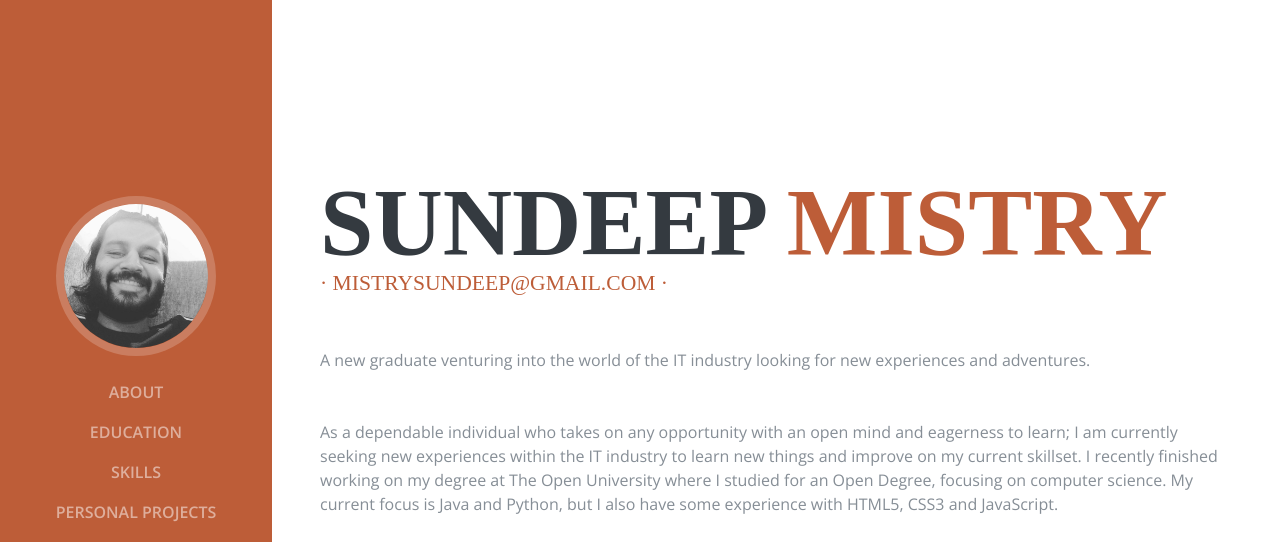
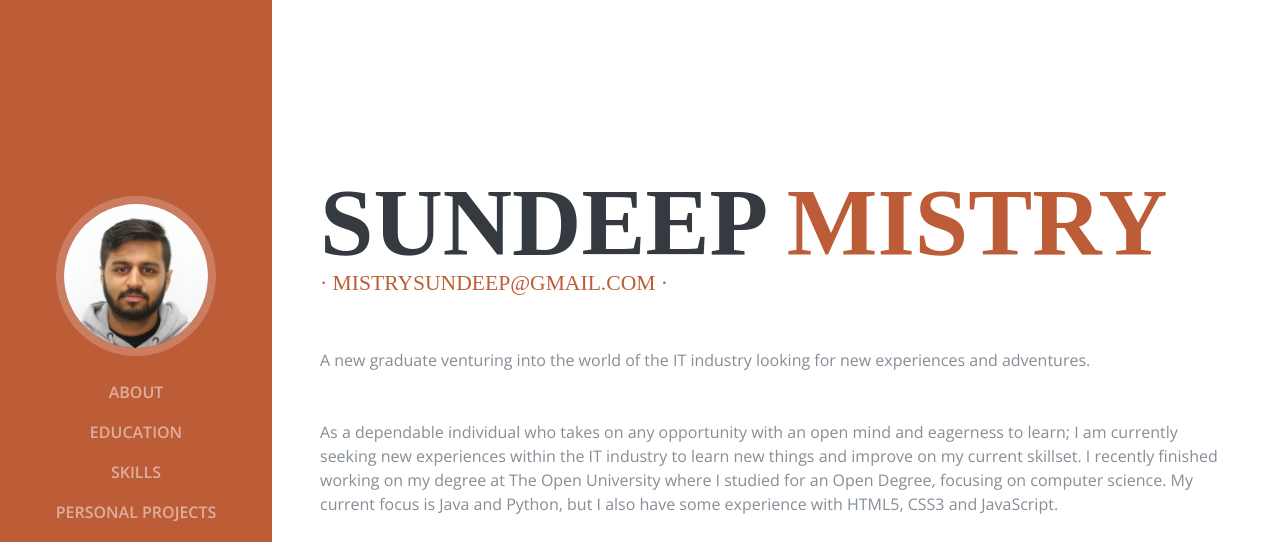
Before and after one commit to MistrySundeep/Personal_Portfolio, a plain HTML site: page Flask_Practice/templates/index.html in a window 1280 px wide. Shown: the top 542 px of the page. Drawn offline with nearby package versions, Linux system fonts and the light colour scheme; a web font is replaced by a local one.

Commit message:
Updated image for portfolio
Added new picture

```diff
--- a/Flask_Practice/templates/index.html
+++ b/Flask_Practice/templates/index.html
@@ -30,10 +30,9 @@
 
     <nav class="navbar navbar-expand-lg navbar-dark bg-primary fixed-top" id="sideNav">
       <a class="navbar-brand js-scroll-trigger" href="#page-top">
-        <span class="d-block d-lg-none">Start Bootstrap</span>
         <span class="d-none d-lg-block">
           <!-- Replace image with picture of yourself -->
-          <img class="img-fluid img-profile rounded-circle mx-auto mb-2" src="/static/img/profile.jpg" alt="">
+          <img class="img-fluid img-profile rounded-circle mx-auto mb-2" src="/static/img/IMG_2337e.jpg" alt="">
         </span>
       </a>
       <button class="navbar-toggler" type="button" data-toggle="collapse" data-target="#navbarSupportedContent" aria-controls="navbarSupportedContent" aria-expanded="false" aria-label="Toggle navigation">
```
Also changed, not shown: Flask_Practice/static/img/IMG_2337e.jpg (added).
